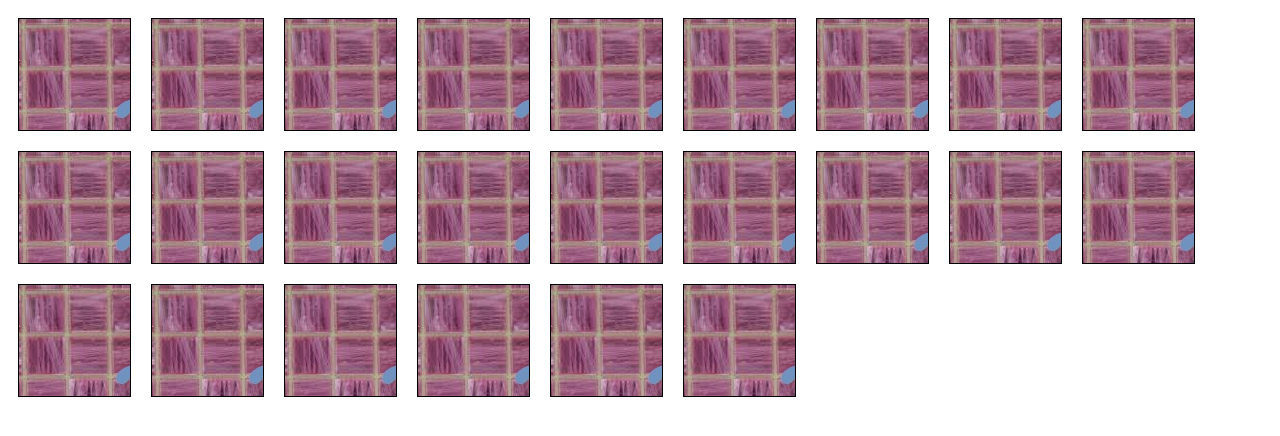
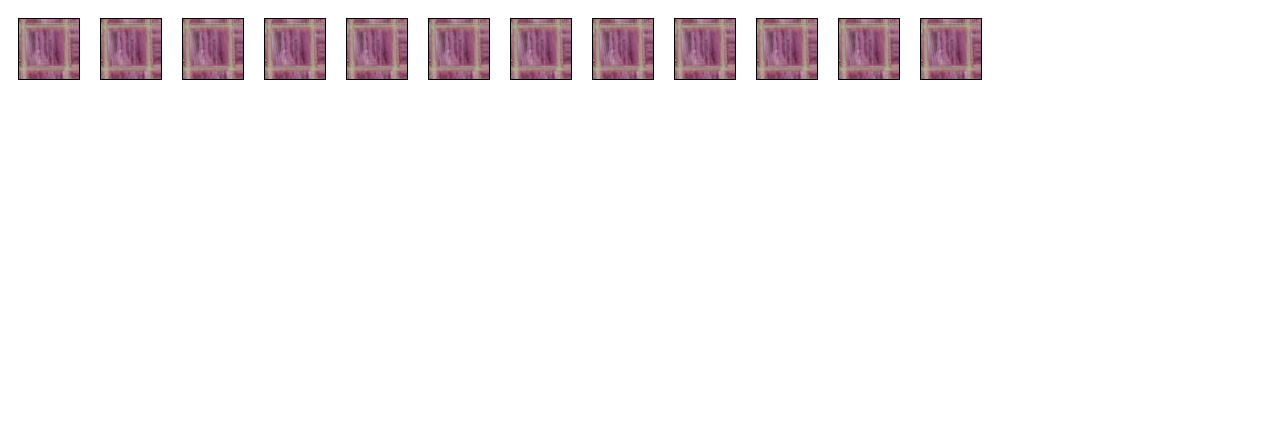
Before and after one commit to himani1/BrainStorming, a plain HTML site: page index.html in a window 1280 px wide. Drawn offline with Linux system fonts and the light colour scheme.

Commit message:
Update index.html

```diff
--- a/index.html
+++ b/index.html
@@ -5,6 +5,7 @@
 <div id=”memory_board”>
   <canvas id=”gameCanvas”></canvas>
 </div>
+
 #gameArea {
   position: absolute;
   left:     50%;
@@ -13,16 +14,17 @@
 #gameCanvas {
   width: 100%;
   height: 100%;
-}
-div#memory_board > div{
+  }
+
+  #memory_board > div{
 	background: url(tile_bg.jpg) no-repeat;
 	border:#000 1px solid;
-	width:71px;
-	height:71px;
+	width:20px;
+	height:20px;
 	float:left;
 	margin:10px;
 	padding:20px;
-	font-size:64px;
+	font-size:18px;
 	cursor:pointer;
 	text-align:center;
 }
@@ -30,7 +32,7 @@ div#memory_board > div{
 <script>
 // Scripted By Adam khoury in connection with the following video tutorial:
 // http://www.youtube.com/watch?v=c_ohDPWmsM0
-var memory_array = ['A','A','B','B','C','C','D','D','E','E','F','F','G','G','H','H','I','I','J','J','K','K','L','L'];
+var memory_array = ['A','A','B','B','C','C','D','D','E','E','F','F'];
 var memory_values = [];
 var memory_tile_ids = [];
 var tiles_flipped = 0;
```
